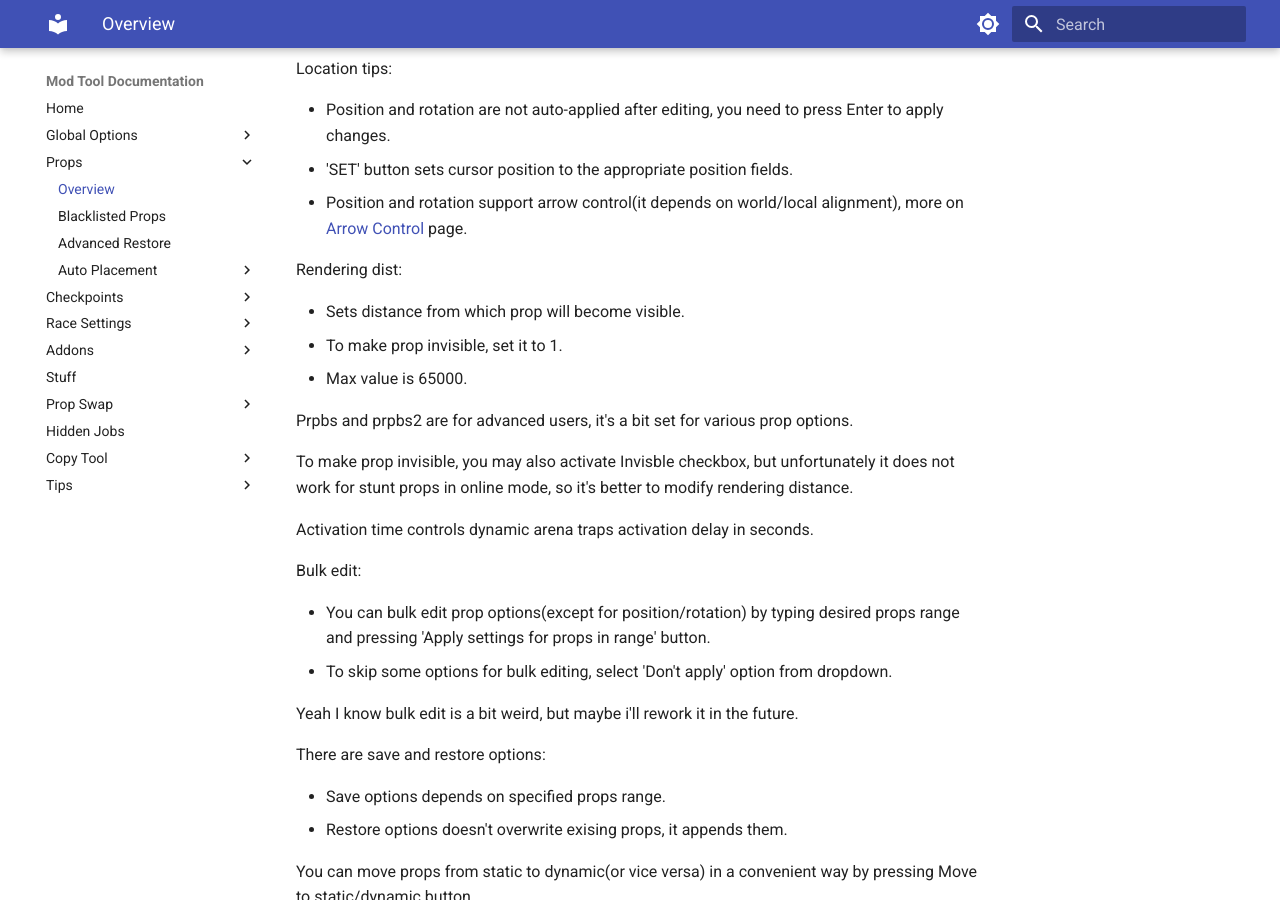
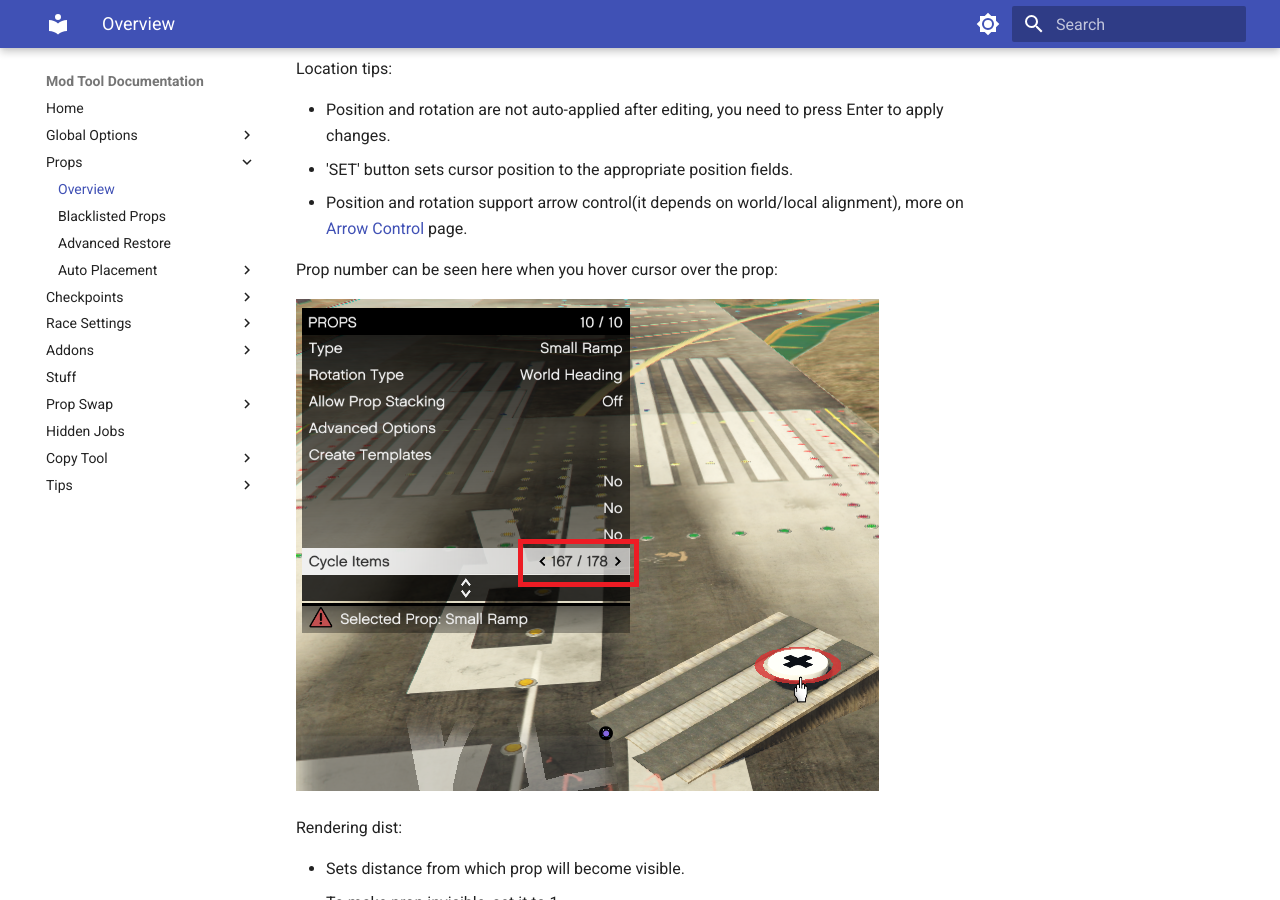
Before and after one commit to Oleg52/ModToolDocs, an MkDocs documentation site: the page built from docs/props/overview.md, in a window 1280 px wide and 900 px high, scrolled down 629 px. Built offline with MkDocs 1.6.1 and Material for MkDocs 9.7.7, drawn with Linux system fonts in a browser that asks for light colours.

Commit message:
update props & stuff tabs

```diff
--- a/docs/props/overview.md
+++ b/docs/props/overview.md
@@ -9,6 +9,10 @@ Location tips:
 - Position and rotation are not auto-applied after editing, you need to press Enter to apply changes.
 - 'SET' button sets cursor position to the appropriate position fields.
 - Position and rotation support arrow control(it depends on world/local alignment), more on [Arrow Control](../../tips/arrow-control) page.
+
+Prop number can be seen here when you hover cursor over the prop:
+
+![Props2](../../assets/images/props/img31.png)
 
 Rendering dist:
 
```
Also changed, not shown: docs/stuff/overview.md (+2 -0 lines), docs/assets/images/props/img31.png (added), docs/assets/images/stuff/img01.png.
